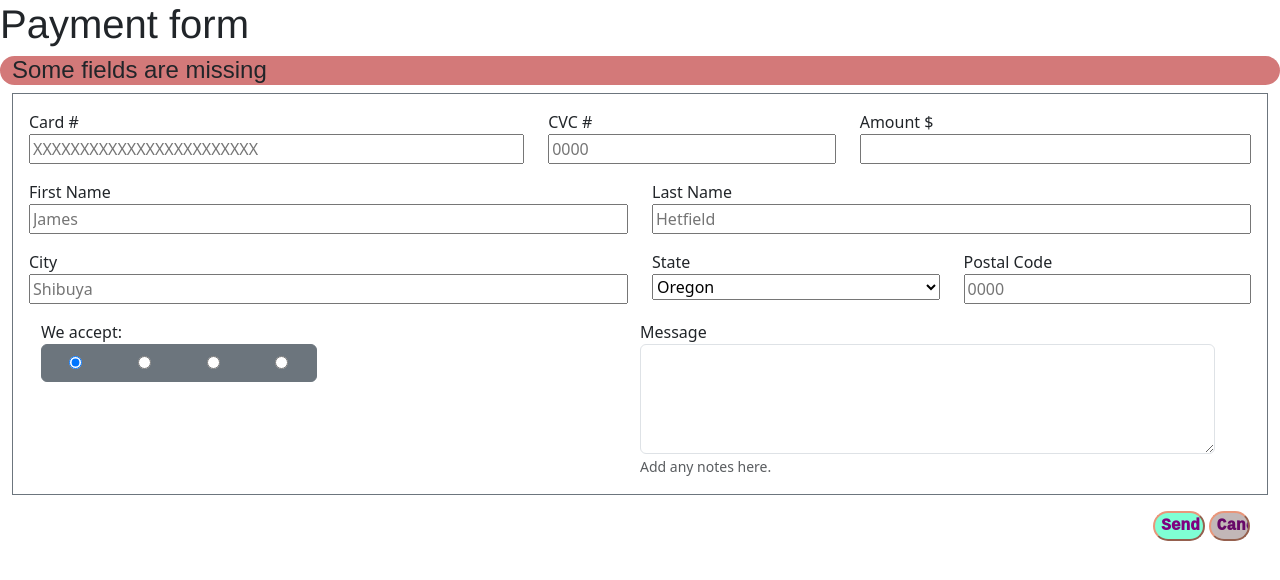
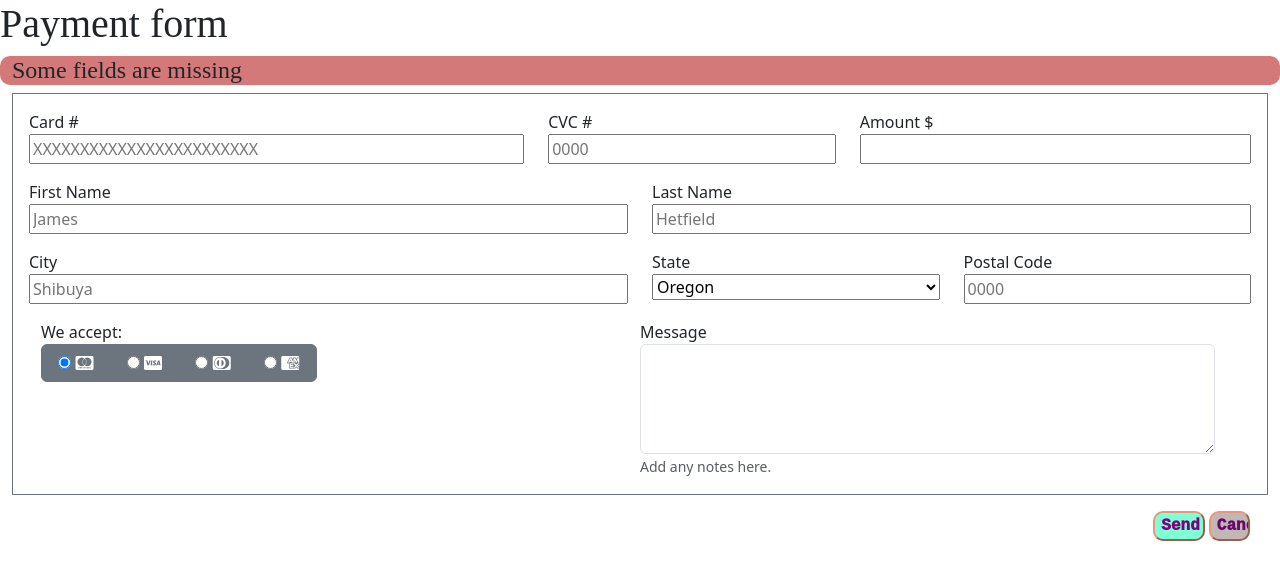
Before and after one commit to 4GeeksAcademy/RicardoFormulario, a plain HTML site: page index.html in a window 1280 px wide. Drawn offline with nearby package versions, Linux system fonts and the light colour scheme.

Commit message:
Proyecto ricardo acabado

```diff
--- a/index.html
+++ b/index.html
@@ -5,6 +5,7 @@
     <meta charset="UTF-8">
     <meta name="viewport" content="width=device-width, initial-scale=1">
     <link rel="stylesheet" type="text/css" href="styles.css">
+    <link rel="stylesheet" href="https://cdnjs.cloudflare.com/ajax/libs/font-awesome/6.2.1/css/all.min.css" />
     <title>Document</title>
     <link href="https://cdn.jsdelivr.net/npm/bootstrap@5.3.3/dist/css/bootstrap.min.css" rel="stylesheet"
         integrity="sha384-QWTKZyjpPEjISv5WaRU9OFeRpok6YctnYmDr5pNlyT2bRjXh0JMhjY6hW+ALEwIH" crossorigin="anonymous">
@@ -123,8 +124,8 @@
         </div>
         <div class="container-fluid" id="buttons">
             <div class="buttons col-12 col-md-1 col-lg-1 ms-auto">
-    <input class="submitButton1" type="submit" value="Send"/>
-    <input class="submitButton2" type="submit" value="Cancel"/>
+                <input class="submitButton1" type="submit" value="Send" />
+                <input class="submitButton2" type="submit" value="Cancel" />
                 </form>
             </div>
         </div>
--- a/styles.css
+++ b/styles.css
@@ -2,7 +2,7 @@
     margin: 0 auto;
 }
 .submitButton1 {
-    border-radius: 15px;
+    border-radius: 10px;
     color: purple;
     background-color: aquamarine;
     font-family: monospace;
@@ -14,7 +14,7 @@
     font-weight: 1000;
 }
 .submitButton2 {
-    border-radius: 15px;
+    border-radius: 10px;
     color: rgb(104, 8, 104);
     background-color: rgb(194, 183, 183);
     font-family: monospace;
@@ -27,11 +27,11 @@
 }
 h1 {
     color: black;
-    font-family: 'Franklin Gothic Medium', 'Arial Narrow', Arial, sans-serif;
+    font-family: 'Times New Roman', Times, serif;
 }
 
 h4 {
     background-color: rgb(211, 121, 121);
-    font-family: Arial, Helvetica, sans-serif;
-    border-radius: 20px;
+    font-family:'Times New Roman', Times, serif;
+    border-radius: 10px;
 }
```
Lines whose indentation alone changed are shown as unchanged.
